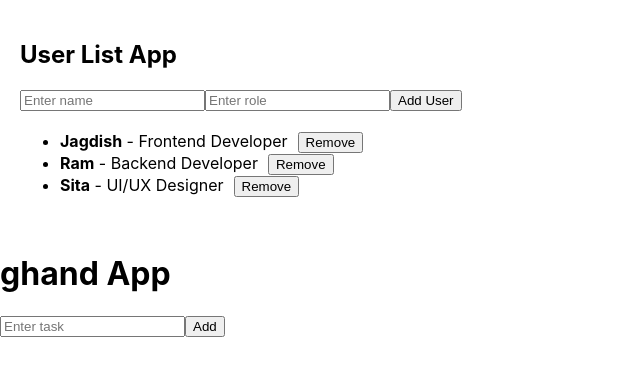
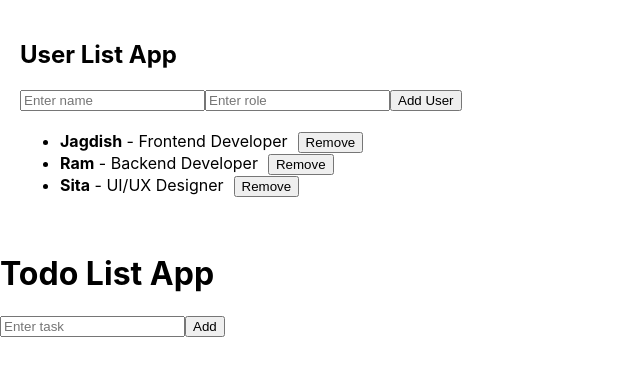
Before and after one commit to bhattajagdish/todo, a React (Create React App) app: page / in a window 1280 px wide. Shown: the top 376 px of the page, without its empty margins (0-640 px from the left). Built offline with nearby package versions, Linux system fonts and the light colour scheme.

Commit message:
commit change

```diff
--- a/src/App.js
+++ b/src/App.js
@@ -22,7 +22,7 @@ function App() {
   return (
     <div>
       {UserListApp()}
-      <h1>ghand  App</h1>
+      <h1>Todo List App</h1>
 
       <input
         type="text"
```
